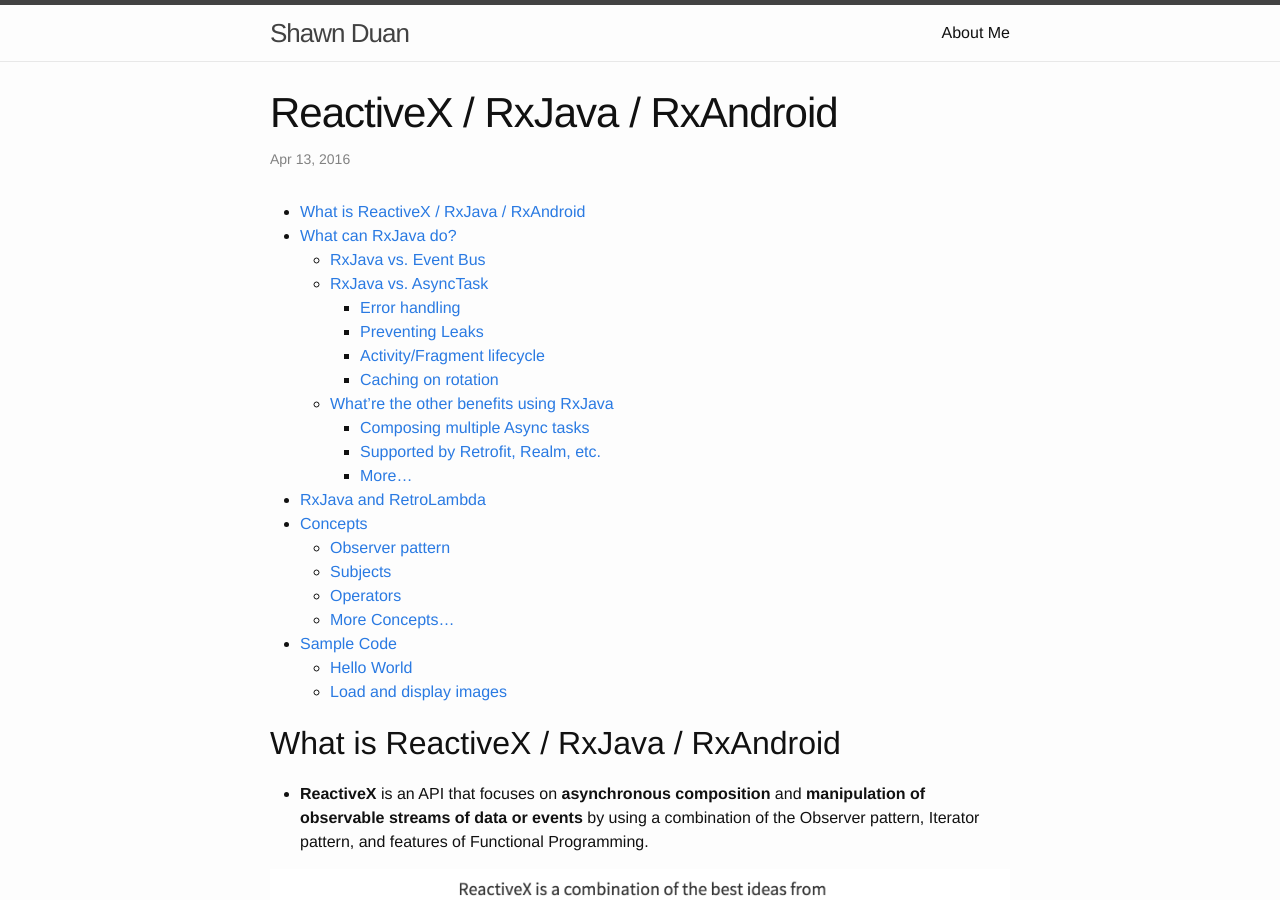
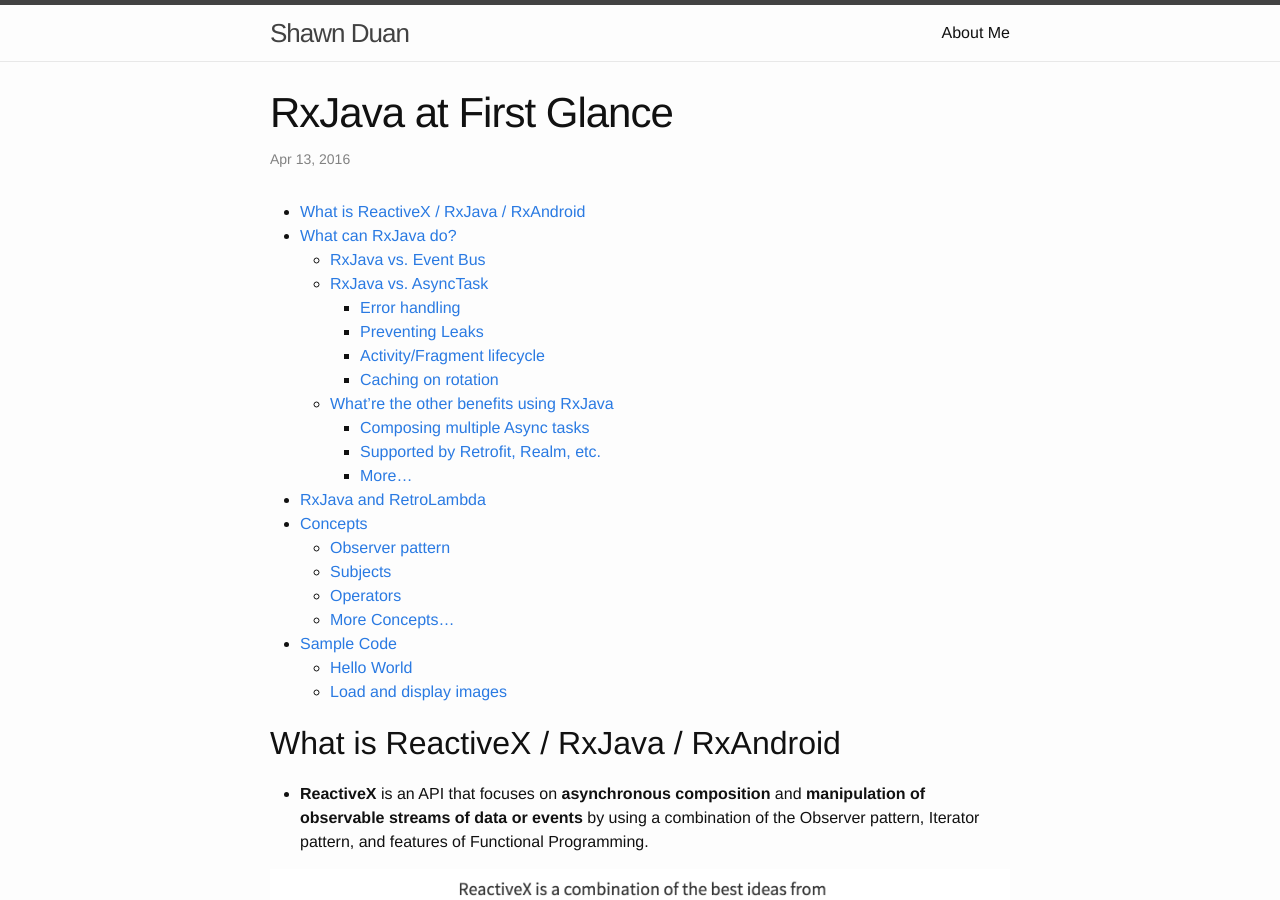
Before and after one commit to ShawnDuan/shawnduan.github.io, a Jekyll site: the page built from _posts/2016-04-13-rxjava-at-first-glance.md, in a window 1280 px wide and 900 px high. Built offline with Jekyll 4.4.1, drawn with Linux system fonts in a browser that asks for light colours.

Commit message:
Rename post.

```diff
--- a/_posts/2016-04-13-RxJava-vs-EventBus.md
+++ b/_posts/2016-04-13-rxjava-at-first-glance.md
@@ -1,6 +1,6 @@
 ---
 layout: post
-title:  "ReactiveX / RxJava / RxAndroid"
+title:  "RxJava at First Glance"
 date:   2016-04-13
 categories: [Android, RxJava]
 ---
```
